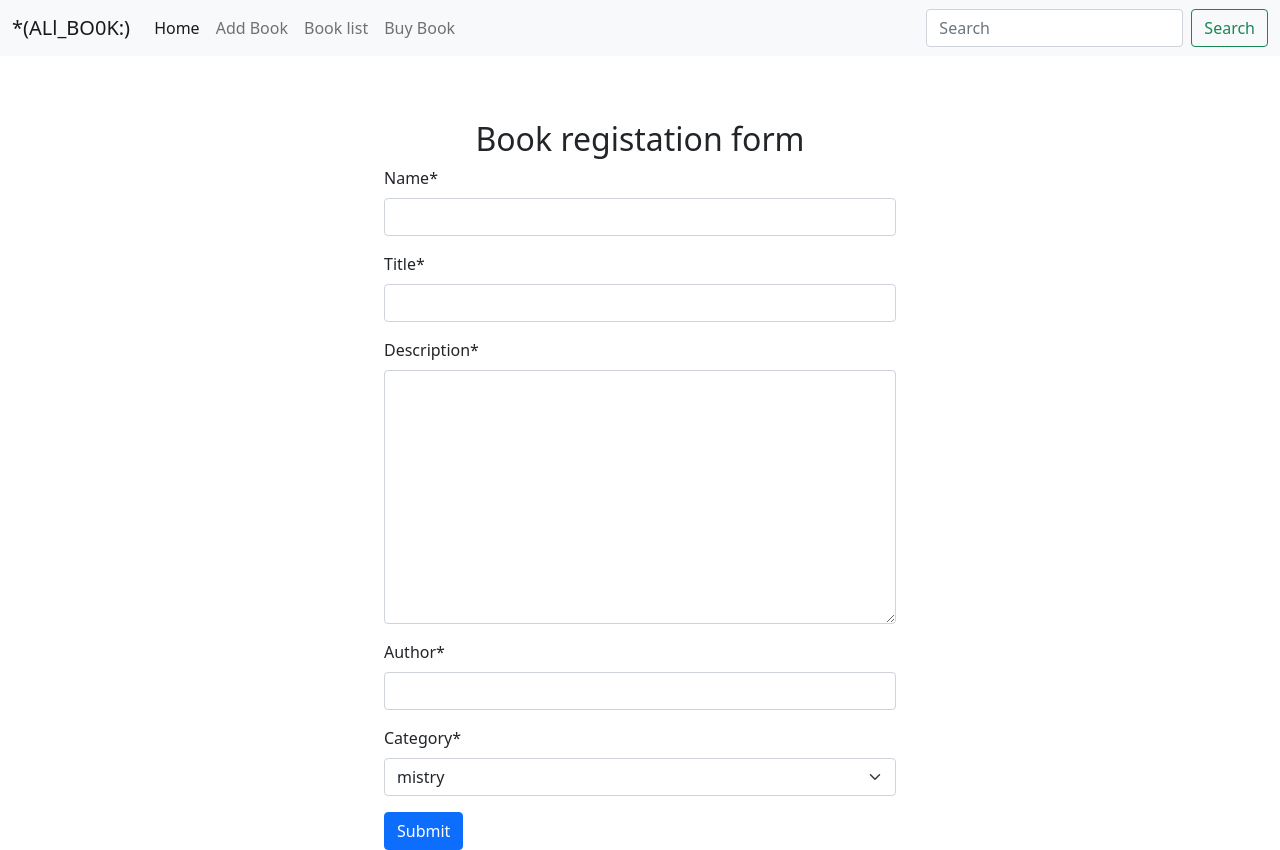
After one commit to hjanwar2391/django-book-store, a Django app: page /addBook/ in a window 1280 px wide. The commit adds this page. Run offline with Django 4.2, Linux system fonts and the light colour scheme; some libraries are stand-ins or nearby versions.

Commit message:
project done

```diff
--- a/book/models.py
+++ b/book/models.py
@@ -3,7 +3,17 @@ from django.db import models
 # Create your models here.
 
 class BookModels(models.Model):
+    Category ={
+        ('category', 'category'),
+        ('mistry','mistry'),
+        ('ci fi','ci fi'),
+        ('humar','humar'),
+        ('Hurrur', 'hurrur')
+    }
     name = models.CharField(max_length=100)
     title = models.CharField(max_length=100)
     description =  models.TextField()
     author = models.CharField(max_length=50)
+    Category = models.CharField(max_length=30, choices=Category, default='hurrur')
+    first_pub = models.DateTimeField(auto_now_add=True)
+    last_pub = models.DateTimeField(auto_now=True)
--- /dev/null
+++ b/book/templates/addBook/addBook.html
@@ -0,0 +1,11 @@
+{% extends "base.html" %}
+
+{% block contant %}
+{% load crispy_forms_tags %}
+<h2 style="text-align: center; margin-top: 5%;">Book registation form</h2>
+<form method="post" style="width: 40%; margin: auto; height: 500px;">
+    {% csrf_token %}
+    {{form|crispy}}
+    <button type="submit" class="btn btn-primary">Submit</button>
+</form>
+{% endblock contant %}
--- a/book/urls.py
+++ b/book/urls.py
@@ -3,5 +3,7 @@ from .import views
 urlpatterns = [
     path('', views.home, name='home'),
     path('book_list', views.bookList, name='bookList'),
-    path('delete/<int:id>', views.deleteBook, name='deleteBook')
+    path('addBook/', views.addBook, name='addBook'),
+    path('delete/<int:id>', views.deleteBook, name='deleteBook'),
+    path('updateBook/<int:id>', views.updateBook, name="update")
 ]
--- a/book/views.py
+++ b/book/views.py
@@ -5,6 +5,10 @@ from . import models
 # Create your views here.
 
 def home(request):
+    book = models.BookModels.objects.all()
+    return render(request, './home/home.html',{'book':book})
+
+def addBook(request):
     if request.method =="POST":
         book = BookForms(request.POST)
         if book.is_valid():
@@ -12,14 +16,25 @@ def home(request):
             print(book.cleaned_data)
     else:
         book = BookForms()
-    return render(request, './home/home.html', {'form': book})
-
+    return render(request, './addBook/addBook.html', {'form': book})
 
 def bookList(request):
     allBook = models.BookModels.objects.all()
     print(allBook)
     return render(request, './bookList/bookList.html', {'book':allBook})
 
+def updateBook(request, id):
+    book = models.BookModels.objects.get(pk = id)
+    form = BookForms(instance = book)
+    if request.method =="POST":
+        books = BookForms(request.POST, instance=book)
+        if books.is_valid():
+            books.save()
+            return redirect('bookList')
+    else:
+        book = BookForms()
+    return render(request, './addBook/addBook.html', {'form':form})
+
 def deleteBook(request, id):
-    deleteBook = models.BookModels.objects.get(id).delete()
+    deleteBook = models.BookModels.objects.get(pk=id).delete()
     return redirect('bookList')
--- a/templates/base.html
+++ b/templates/base.html
@@ -28,7 +28,7 @@
                         <a class="nav-link active" aria-current="page" href=" /">Home</a>
                     </li>
                     <li class="nav-item">
-                        <a class="nav-link" href="#">Add Book</a>
+                        <a class="nav-link" href="{% url 'addBook' %}">Add Book</a>
                     </li>
                     <li class="nav-item">
                         <a class="nav-link" href="{% url 'bookList' %}">Book list</a>
```
Also changed, not shown: book/templates/bookList/bookList.html (+9 -1 lines), book/templates/home/home.html (+18 -7 lines), book/migrations/0002_bookmodels_category_bookmodels_first_pub_and_more.py (added), db.sqlite3.
